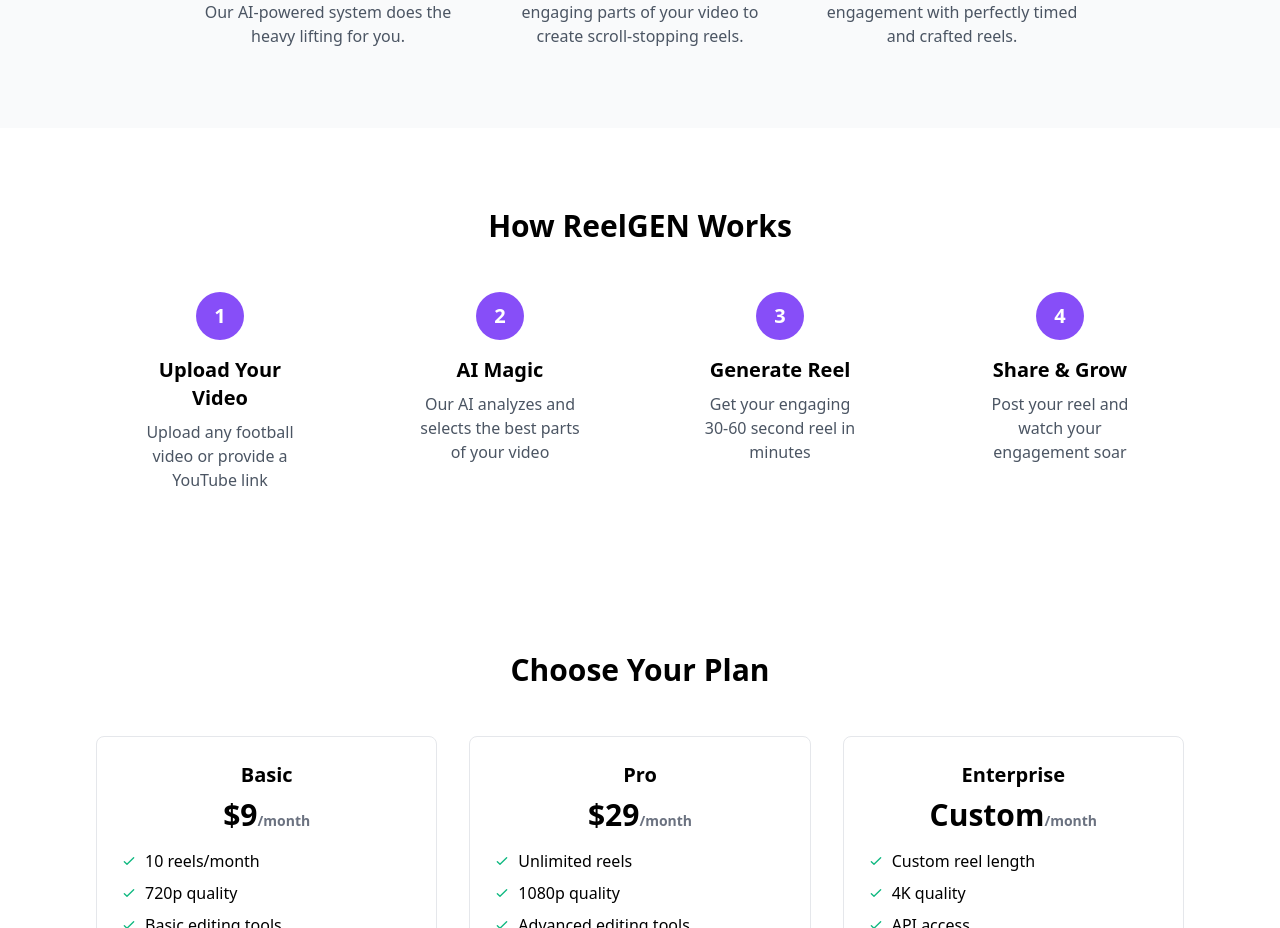
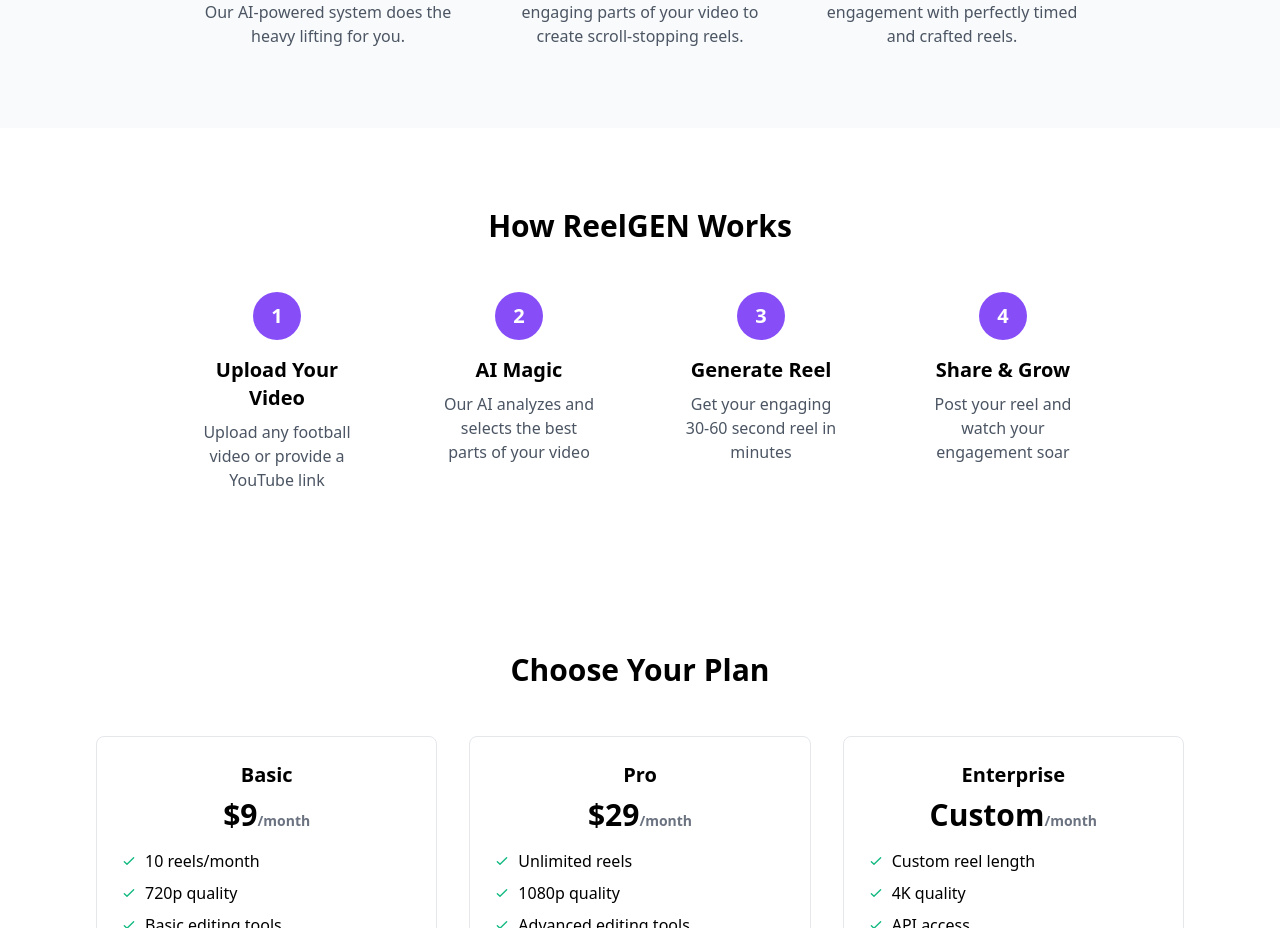
Before and after one commit to yuri8822/ReelGEN_FYP_Frontend, a React (Vite) app: page / in a window 1280 px wide. Shown: the part 844-1772 px from the top of the page. Built offline with nearby package versions, Linux system fonts and the light colour scheme.

Commit message:
adjusted padding in home page

```diff
--- a/src/Components/Home/HowItWorks.jsx
+++ b/src/Components/Home/HowItWorks.jsx
@@ -7,10 +7,10 @@
     ]
 
     return (
-      <section id="how-it-works" className="py-20 px-20">
-        <div className="container mx-auto px-4">
+      <section id="how-it-works" className="py-20 px-0">
+        <div className="container mx-auto px-40">
           <h2 className="text-3xl font-bold text-center mb-12">How ReelGEN Works</h2>
-          <div className="grid md:grid-cols-2 lg:grid-cols-4 gap-8">
+          <div className="grid md:grid-cols-2 lg:grid-cols-4 gap-2">
             {steps.map((step) => (
               <div key={step.number} className="text-center px-10">
                 <div className="w-12 h-12 bg-primary text-white rounded-full flex items-center justify-center text-xl font-bold mb-4 mx-auto">
```
